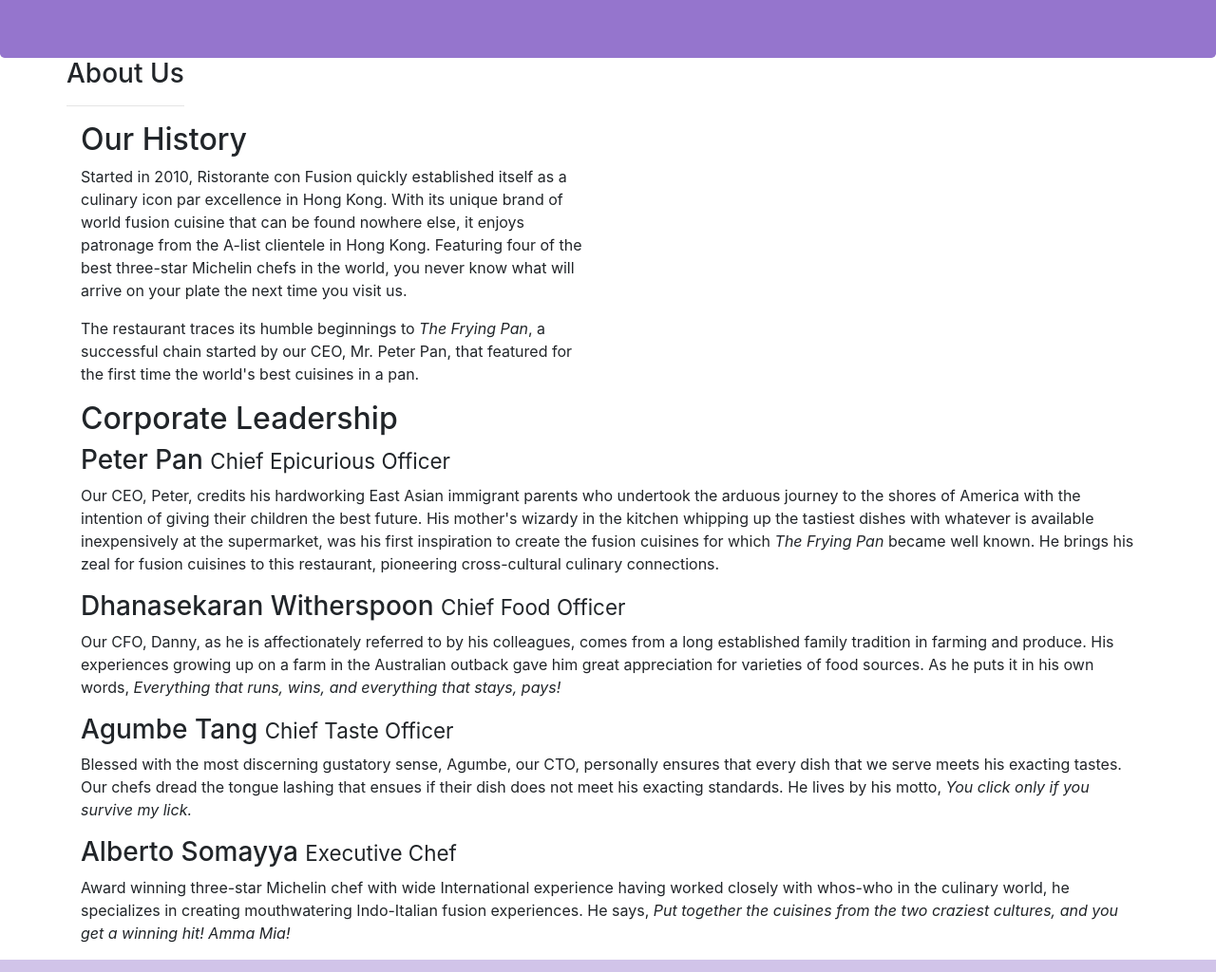
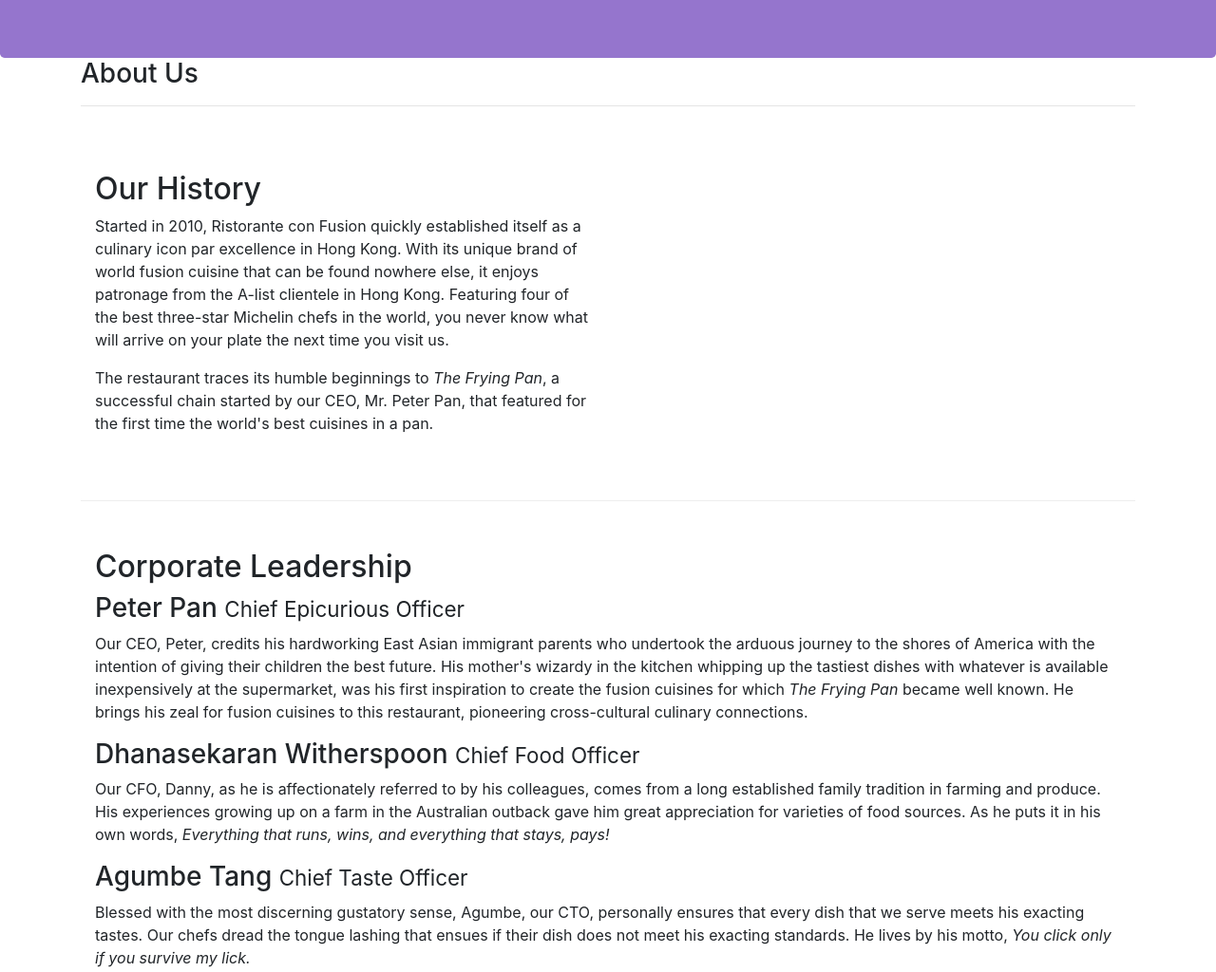
Before and after one commit to simonmontaggioni/Bootstrap-and-Responsive-Design, a website: page aboutus.html in a window 1280 px wide. Shown: the part 200-1224 px from the top of the page at 95% size. Drawn offline with nearby package versions, Linux system fonts and the light colour scheme.

Commit message:
style: Add row-content clases to the row divs.

```diff
--- a/aboutus.html
+++ b/aboutus.html
@@ -38,13 +38,13 @@
 
     <div class="container">
       <div class="row">
-        <div>
+        <div class="col-12">
           <h3>About Us</h3>
           <hr />
         </div>
       </div>
 
-      <div class="row">
+      <div class="row row-content align-items-center">
         <div class="col-12 col-sm-6">
           <h2>Our History</h2>
           <p>
@@ -65,7 +65,7 @@
         <div class="col-12 col-sm-6"></div>
       </div>
 
-      <div class="row">
+      <div class="row row-content align-items-center">
         <div class="col-12">
           <h2>Corporate Leadership</h2>
           <h3>Peter Pan <small>Chief Epicurious Officer</small></h3>
```
